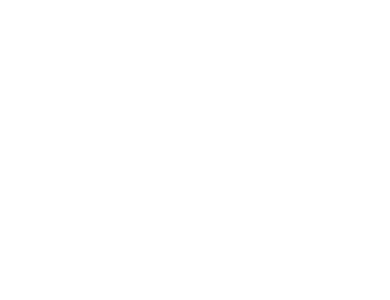
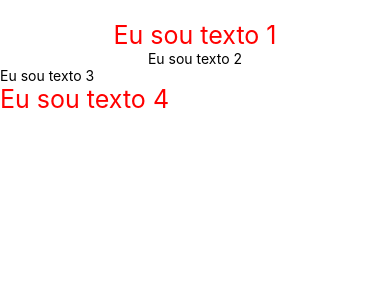
Before and after one commit to dhionathan01/React_Native_Curse_MTF, a React Native app: screen / in a window 390 px wide. Shown: the top 300 px of the page. Built offline with nearby package versions, Linux system fonts and the light colour scheme.

Commit message:
feat: :sparkles: Aplicando grupo de estilos aos components

```diff
--- a/App.js
+++ b/App.js
@@ -1,13 +1,28 @@
 import React, {Component} from 'react';
-import { View, Text, Image, Button } from 'react-native';
+import { View, Text, StyleSheet, Image, Button } from 'react-native';
 
 class App extends Component{
   render() {
     return (
-      <View style={{ marginTop: 20 }}>
-
+      <View style={styles.area}>
+        <Text style={[styles.textoPrincipal, styles.alinhaTexto]}>Eu sou texto 1</Text>
+        <Text style={styles.alinhaTexto}>Eu sou texto 2</Text>
+        <Text>Eu sou texto 3</Text>
+        <Text style={styles.textoPrincipal}>Eu sou texto 4</Text>
       </View>
     );
   }
 }
+const styles = StyleSheet.create({
+  area: {
+    marginTop: 20
+  },
+  textoPrincipal: {
+    fontSize: 25,
+    color: '#FF0000'
+  },
+  alinhaTexto: {
+    textAlign: 'center'
+  }
+});
 export default App;
```
